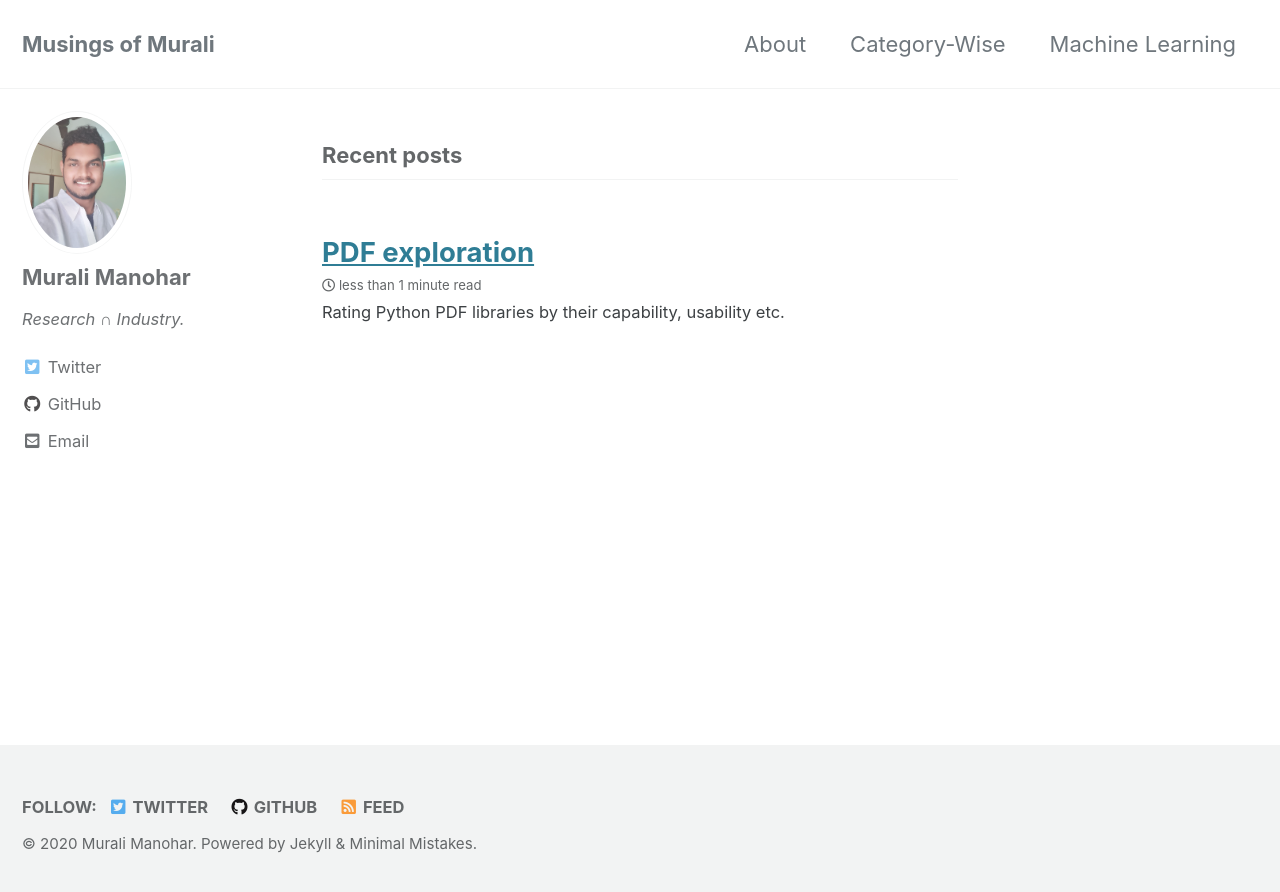
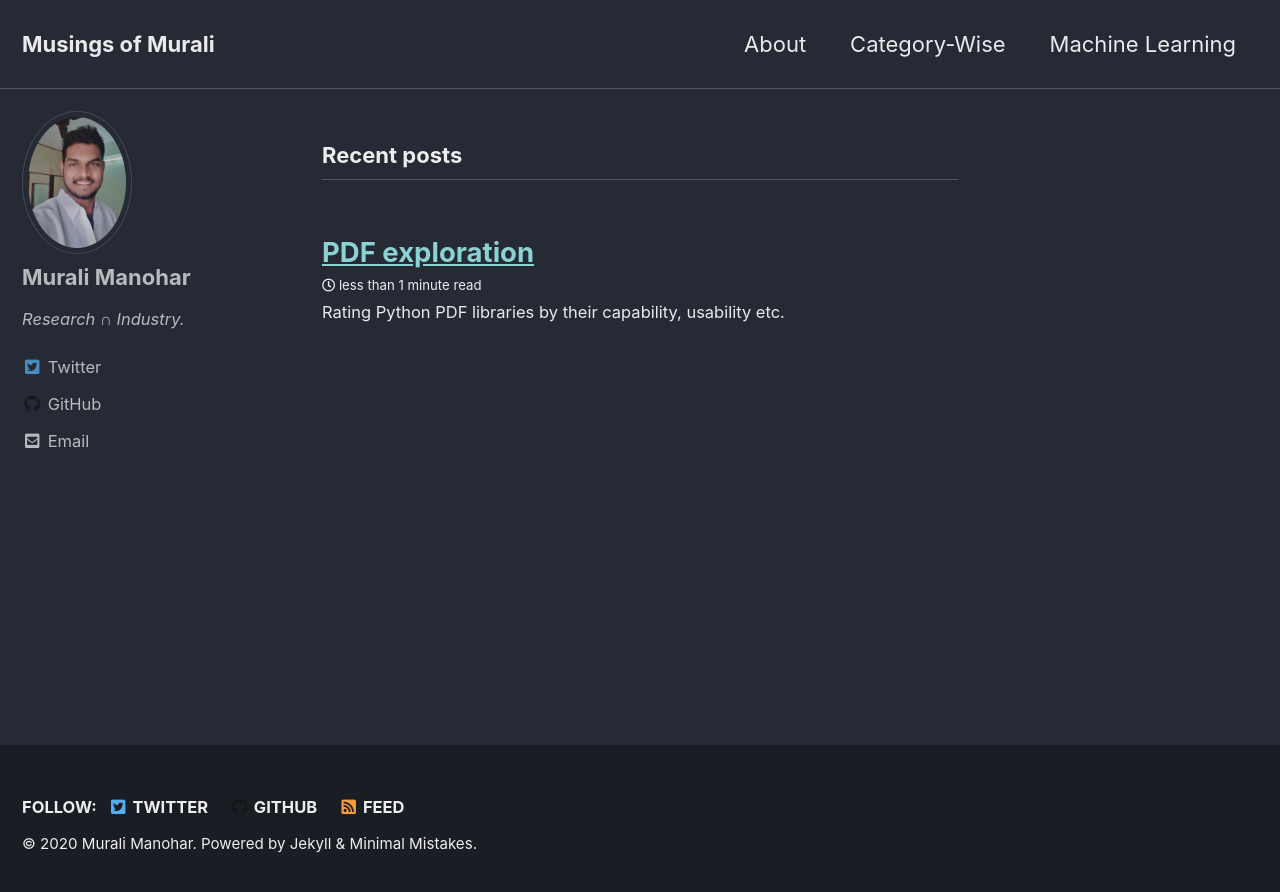
Before and after one commit to gitlost-murali/blogs, a Jekyll site: the page built from index.html, in a window 1280 px wide. Shown: the top 892 px of the page. Built offline with Jekyll 4.4.1, drawn with Linux system fonts in a browser that asks for light colours; cached includes are drawn as plain includes; the list of posts is cut into pages by our own code.

```diff
--- a/_config.yml
+++ b/_config.yml
@@ -12,7 +12,7 @@
 
 # theme                  : "minimal-mistakes-jekyll"
 # remote_theme           : "mmistakes/minimal-mistakes"
-minimal_mistakes_skin    : "default" # "air", "aqua", "contrast", "dark", "dirt", "neon", "mint", "plum", "sunrise"
+minimal_mistakes_skin    : "dark" # "default", "air", "aqua", "contrast", "dark", "dirt", "neon", "mint", "plum", "sunrise"
 
 # Site Settings
 locale                   : "en-US"
@@ -28,7 +28,7 @@
 logo                     : # path of logo image to display in the masthead, e.g. "/assets/images/88x88.png"
 masthead_title           : # overrides the website title displayed in the masthead, use " " for no title
 # breadcrumbs            : false # true, false (default)
-words_per_minute         : 200
+words_per_minute         : 150
 comments:
   provider               : # false (default), "disqus", "discourse", "facebook", "staticman", "staticman_v2", "utterances", "custom"
   disqus:
```
